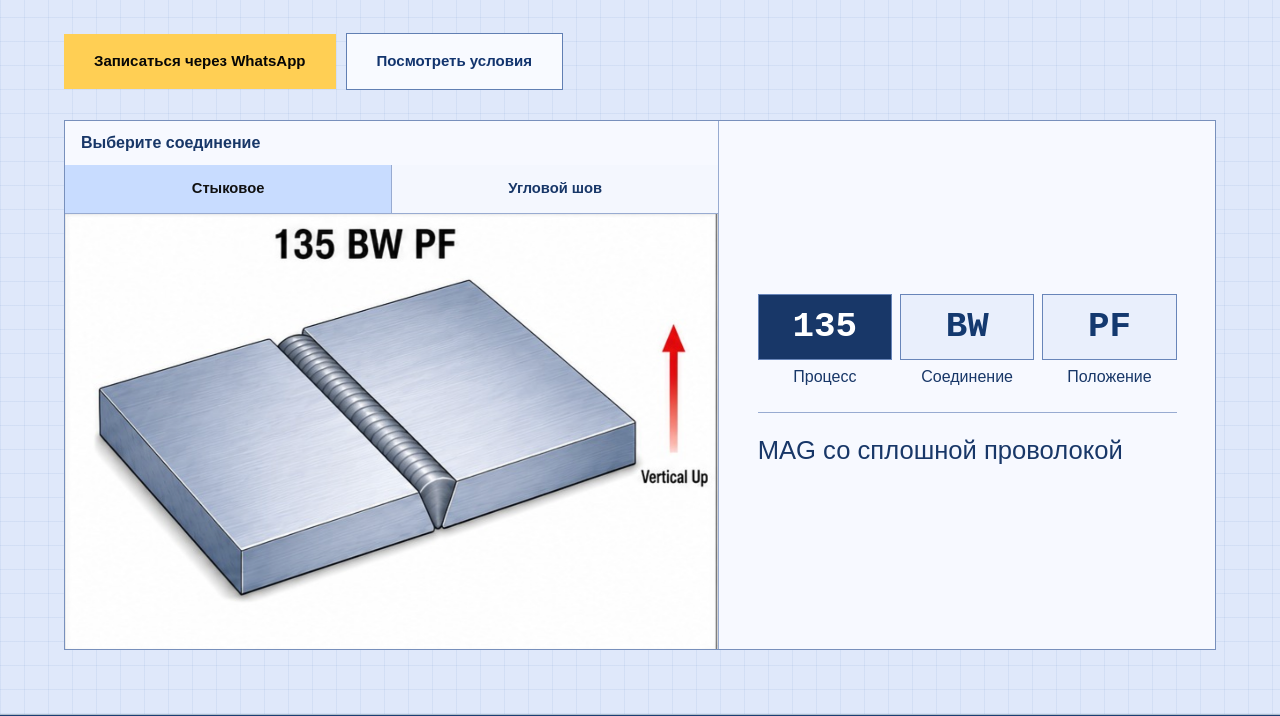
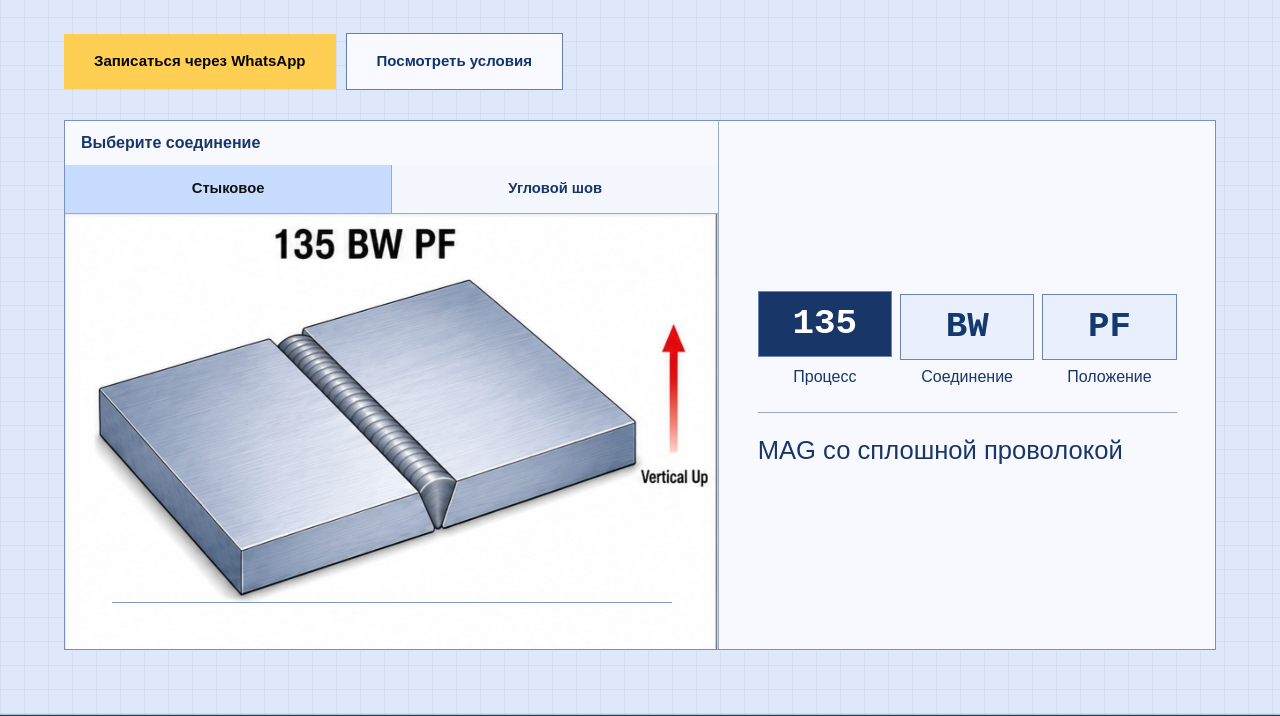
Before and after one commit to satanov-asain/findar-promo, a plain HTML site: page drawing-study/index.html in a window 1280 px wide. Shown: the part 271-987 px from the top of the page. Drawn offline with Linux system fonts and the light colour scheme.

Commit message:
Reveal drawing plates and animated reference lines

```diff
--- a/drawing-study/study.css
+++ b/drawing-study/study.css
@@ -132,3 +132,47 @@
 .drawing-paper .study-controls {order:-1;border-bottom:1px solid var(--studio-line)}
 .drawing .study-follow figure {overflow:hidden}
 .drawing .study-follow img {transform:scale(1.2);transform-origin:76% 50%}
+
+/* Reveal the source illustration and guide the eye to the selected designation. */
+.drawing-illustration { position: relative; overflow: hidden }
+.drafting-guide {
+  position: absolute;
+  inset: 7%;
+  border: 1px solid transparent;
+  pointer-events: none;
+}
+.drafting-guide::before,
+.drafting-guide::after {
+  content:"";
+  position:absolute;
+  background:#18498c;
+  opacity:.56;
+}
+.drafting-guide::before { left:0; right:0; bottom:4%; height:1px; transform-origin:left }
+.drafting-guide::after { top:8%; bottom:4%; right:3%; width:1px; transform-origin:bottom }
+.drawing-layout[data-focus="135"] .drafting-guide::after,
+.drawing-layout[data-focus="PF"] .drafting-guide::before { opacity:0 }
+.drawing-layout[data-focus="PF"] .drafting-guide::after { width:2px }
+.drawing-illustration img:not([hidden]) { animation:none }
+
+@media(prefers-reduced-motion:no-preference) {
+  .drawing-heading { animation: drafting-copy .55s ease-out both }
+  .drawing-illustration img:not([hidden]) { animation: drafting-plate .68s cubic-bezier(.2,.8,.2,1) both }
+  .spec-list button { transition: background .18s ease, color .18s ease, transform .18s ease }
+  .spec-list button[aria-pressed=true] { transform:translateY(-3px) }
+  .drawing .study-follow.study-in-view img { animation: drafting-photo .78s cubic-bezier(.2,.8,.2,1) both }
+  .drawing .study-follow.study-in-view .study-follow-grid > div { animation: drafting-copy .5s ease-out both }
+
+  @keyframes drafting-plate {
+    from { clip-path:inset(0 55% 0 0); opacity:.35 }
+    to { clip-path:inset(0); opacity:1 }
+  }
+  @keyframes drafting-photo {
+    from { clip-path:inset(8% 0 8% 0); opacity:.5 }
+    to { clip-path:inset(0); opacity:1 }
+  }
+  @keyframes drafting-copy {
+    from { transform:translateY(13px); opacity:.45 }
+    to { transform:translateY(0); opacity:1 }
+  }
+}
--- a/drawing-study/study.js
+++ b/drawing-study/study.js
@@ -3,10 +3,26 @@ const meaningButtons = [...document.querySelectorAll('[data-key]')];
 const selectionButton = document.querySelector('[data-key="joint"]');
 const plates = document.querySelectorAll('[data-plate]');
 const definitions = document.querySelectorAll('[data-word]');
+const layout = document.querySelector('.drawing-layout');
+const illustration = layout.querySelector('.drawing-illustration');
+const guide = document.createElement('div');
+guide.className = 'drafting-guide';
+guide.setAttribute('aria-hidden', 'true');
+illustration.append(guide);
+const reducedMotion = matchMedia('(prefers-reduced-motion: reduce)');
+let guideAnimation;
 let joint = 'BW';
 let designation = '135';
 
 function updateDefinition() {
+  layout.dataset.focus = designation;
+  if (!reducedMotion.matches) {
+    guideAnimation?.cancel();
+    guideAnimation = guide.animate(
+      [{ clipPath: 'inset(90% 100% 0 0)' }, { clipPath: 'inset(0)' }],
+      { duration: 460, easing: 'ease-out' },
+    );
+  }
   const word = designation === 'joint' ? joint : designation;
   for (const definition of definitions) {
     definition.hidden = definition.dataset.word !== word;
@@ -39,3 +55,11 @@ for (const button of jointButtons) {
 }
 
 updateDefinition();
+
+const follow = document.querySelector('.study-follow');
+const followObserver = new IntersectionObserver(([entry], observer) => {
+  if (!entry.isIntersecting) return;
+  follow.classList.add('study-in-view');
+  observer.disconnect();
+}, { threshold: .16 });
+followObserver.observe(follow);
```
